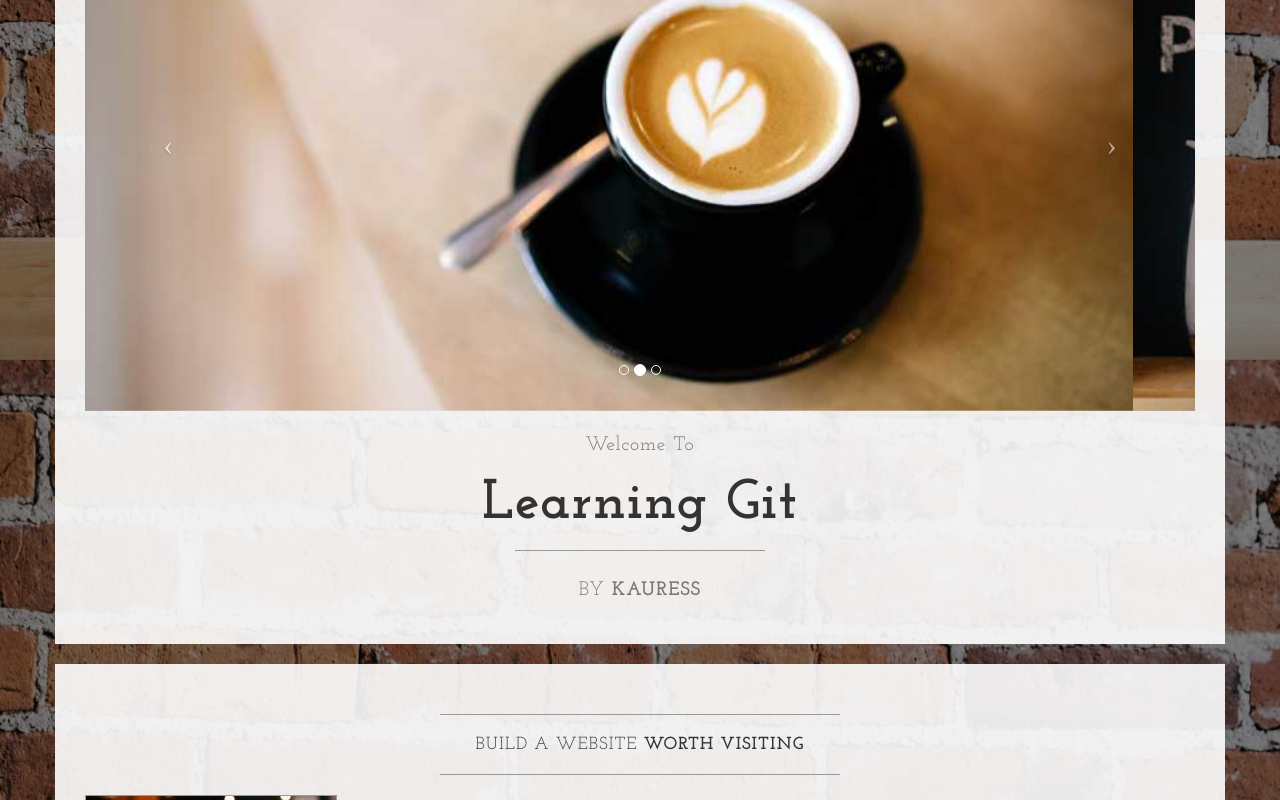
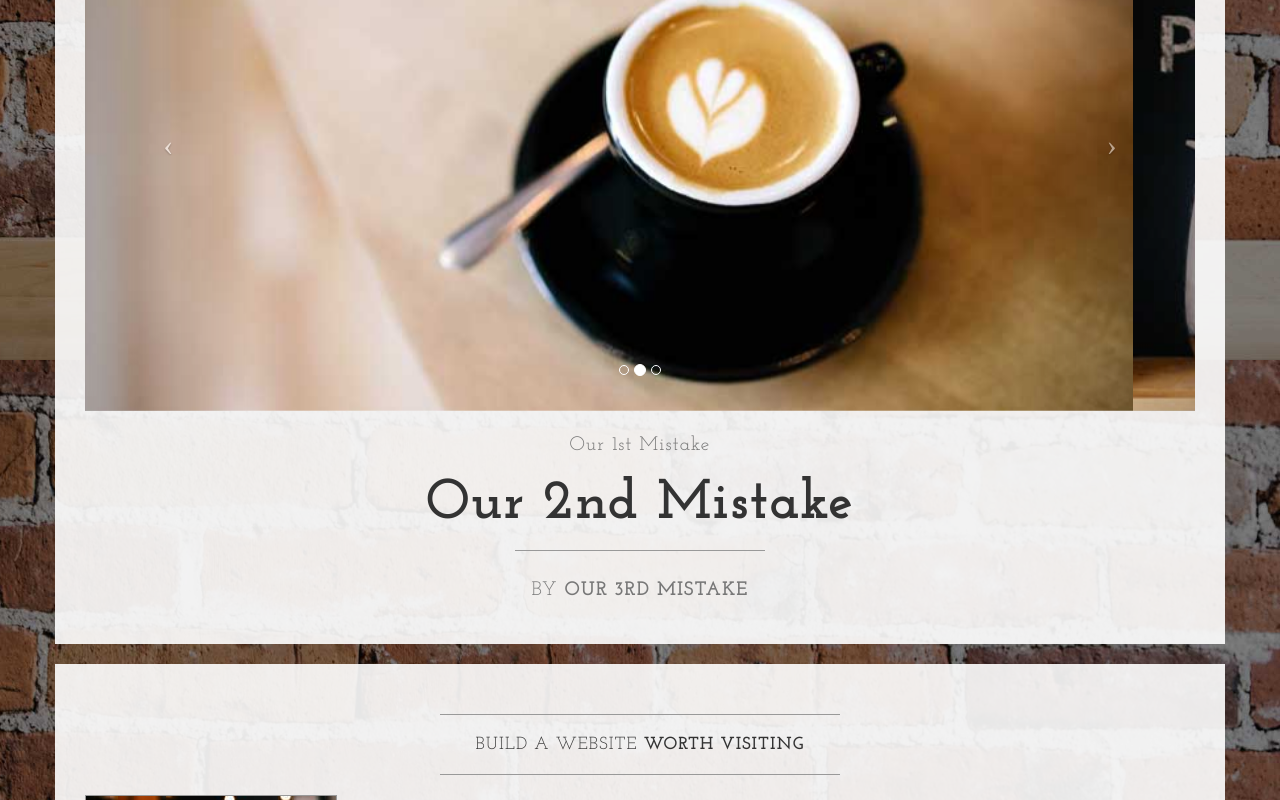
Before and after one commit to Kauress/Learnable-Git-Course, a plain HTML site: page index.html in a window 1280 px wide. Shown: the part 440-1240 px from the top of the page. Drawn offline with nearby package versions, Linux system fonts and the light colour scheme.

Commit message:
Our 3rd mistake

```diff
--- a/index.html
+++ b/index.html
@@ -108,13 +108,13 @@
 
 
                     <h2 class="brand-before">
-                        <small>Welcome to</small>
+                        <small> Our 1st Mistake</small>
                     </h2>
-                    <h1 class="brand-name">Learning Git</h1>
+                    <h1 class="brand-name">Our 2nd Mistake</h1>
                     <hr class="tagline-divider">
                     <h2>
                         <small>By
-                            <strong>Kauress</strong>
+                            <strong>Our 3rd Mistake</strong>
                         </small>
                     </h2>
                 </div>
```
